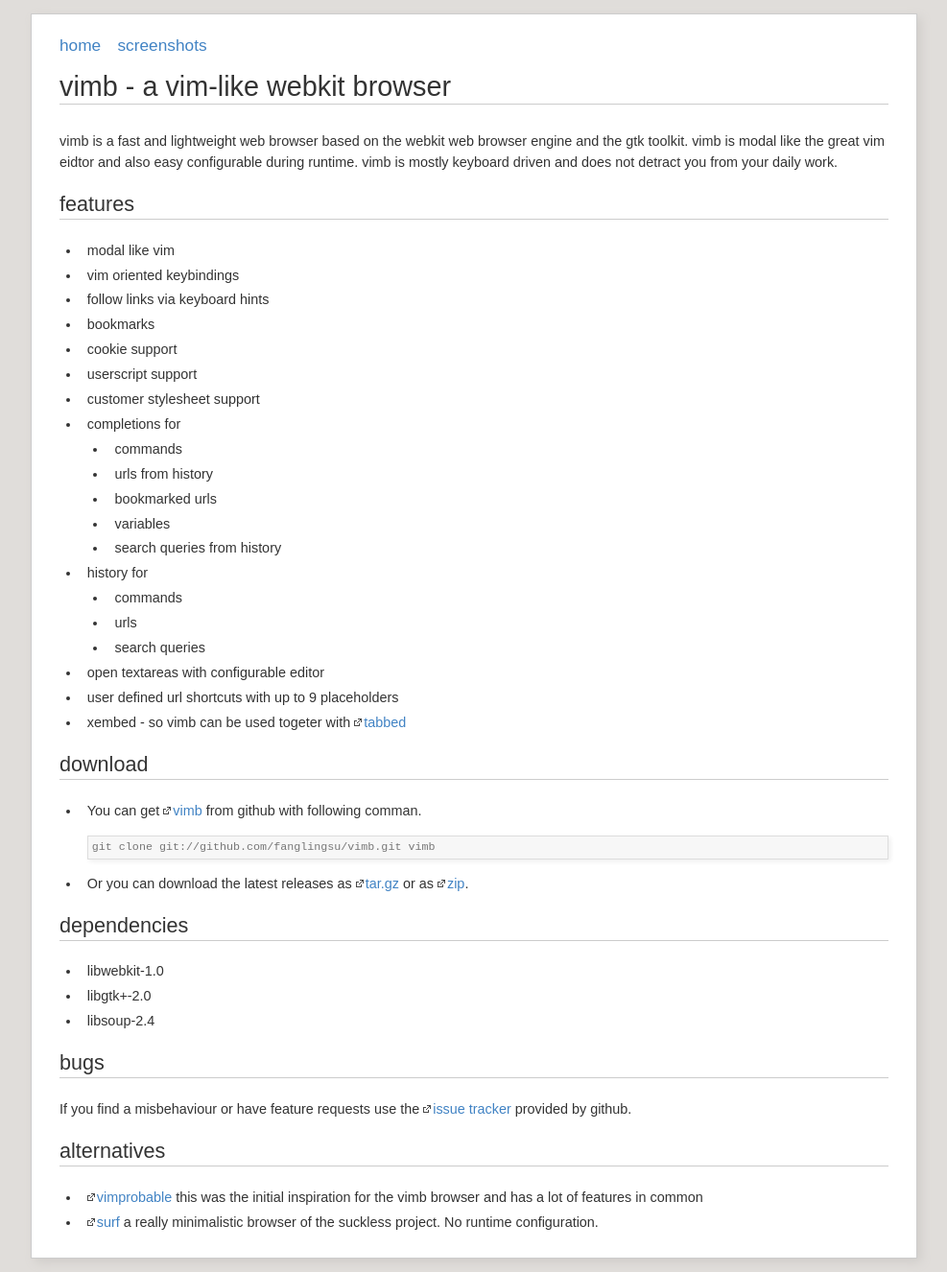
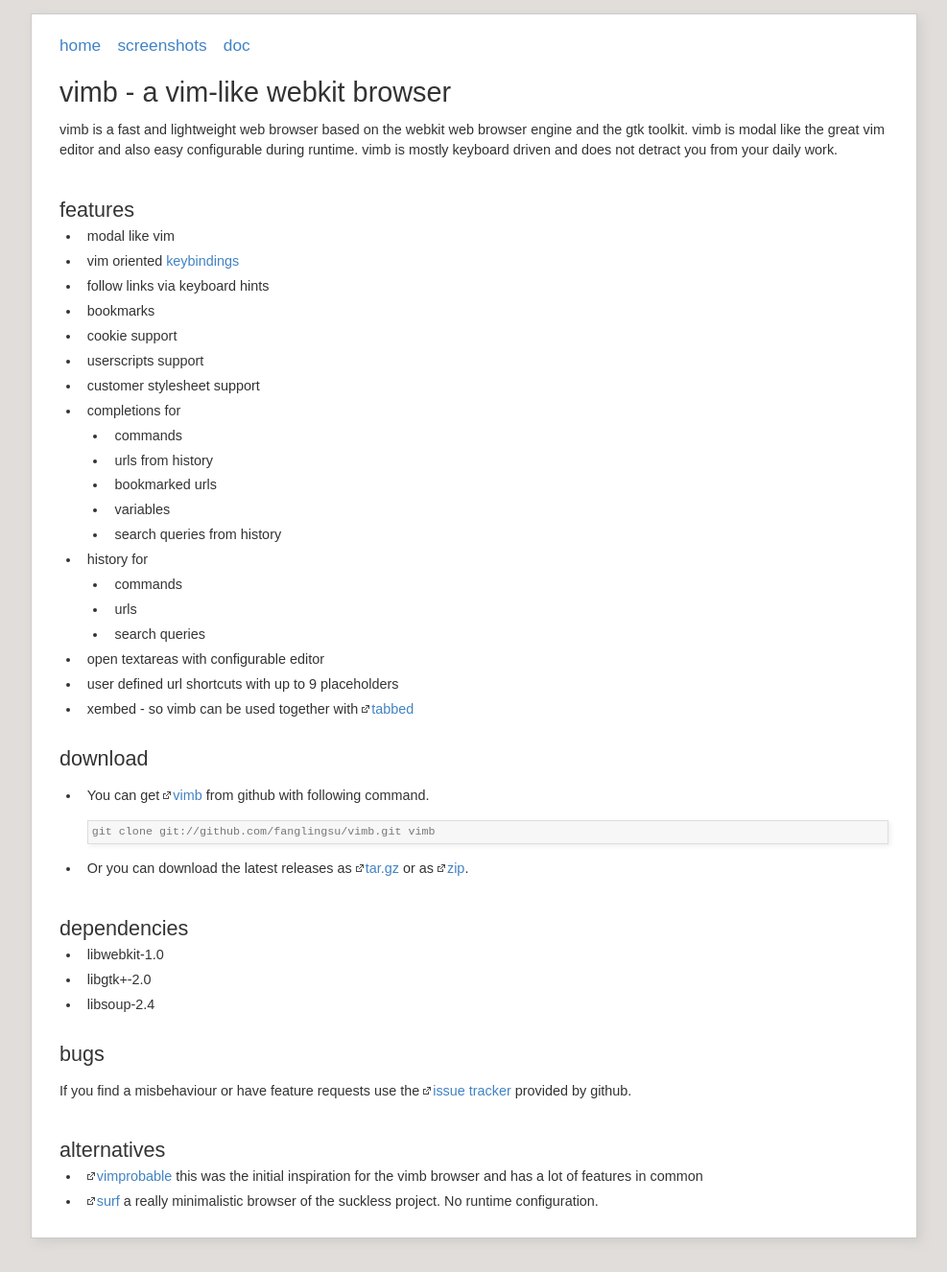
Before and after one commit to fanglingsu/vimb, a Jekyll site: the page built from index.md, in a window 1280 px wide. Shown: the whole page at 96% size, without its empty margins (146-1133 px from the left). Built offline with Jekyll 4.4.1, drawn with Linux system fonts in a browser that asks for light colours; after the commit the page ends 1305 px from its top, so only the background shows below that.

Commit message:
Added new page for vimb documentation.

```diff
--- a/_layouts/default.html
+++ b/_layouts/default.html
@@ -16,6 +16,7 @@
     <ul>
         <li><a href="./">home</a></li>
         <li><a href="screenshots.html">screenshots</a></li>
+        <li><a href="doc.html">doc</a></li>
     </ul>
 <div>
 </div>
--- a/index.md
+++ b/index.md
@@ -1,23 +1,23 @@
 ---
 title:  Vimb - Vim-Like Webkit Browser
 layout: default
-meta:   vimb browser is a fast, keyboard driven and lightweight webbrowser
+meta:   vimb browser is a fast, keyboard driven and lightweight browser
 ---
 
 # vimb - a vim-like webkit browser
 
 vimb is a fast and lightweight web browser based on the webkit web browser
-engine and the gtk toolkit. vimb is modal like the great vim eidtor and also
+engine and the gtk toolkit. vimb is modal like the great vim editor and also
 easy configurable during runtime. vimb is mostly keyboard driven and does not
 detract you from your daily work.
 
 ## features
 - modal like vim
-- vim oriented keybindings
+- vim oriented [keybindings](doc.html#default-keys)
 - follow links via keyboard hints
 - bookmarks
 - cookie support
-- userscript support
+- userscripts support
 - customer stylesheet support
 - completions for
   - commands
@@ -31,11 +31,11 @@
   - search queries
 - open textareas with configurable editor
 - user defined url shortcuts with up to 9 placeholders
-- xembed - so vimb can be used togeter with [tabbed][]
+- xembed - so vimb can be used together with [tabbed][]
 
 ## download
 
-- You can get [vimb][] from github with following comman.
+- You can get [vimb][] from github with following command.
 
       git clone git://github.com/fanglingsu/vimb.git vimb
 
--- a/theme/main.css
+++ b/theme/main.css
@@ -1,21 +1,20 @@
 *{margin:0;padding:0;}
 html{background-color:#e0ddda;font-size:1em;}
-body{color:#333;font-family:Dejavu sans-serif,sans-serif;margin:0;padding:0;line-height:1.5em;font-size:0.9em;}
-#content{background-color:#fff;margin:1em auto;padding:2.5em 2em 1.5em;max-width:60em;min-width:50em;border:1px solid #ccc;box-shadow:4px 4px 10px #d0cdca;}
+body{color:#333;font-family:Dejavu sans-serif,sans-serif;margin:0;padding:0;line-height:1.5em;font-size:.9em;}
+#content{background-color:#fff;margin:1em auto;padding:2.5em 2em 1.5em;max-width:60em;min-width:30em;border:1px solid #ccc;box-shadow:4px 4px 10px #d0cdca;}
 #head{font-size:1.2em;position:absolute;top:2em;}
 #head h3{display:none;}
 #head ul{margin:0;padding:0;}
 #head ul li{list-style:none;float:left;margin:0 1em 0 0;padding:0;}
-h1,h2,h3{font-weight:normal;padding-bottom:0.2em;margin:1em 0 1em;}
-h1,h2{border-bottom:1px solid #ccc;}
+h1,h2,h3{font-weight:normal;padding:1.2em 0 .1em;}
 h1{font-size:2em;}
 h2{font-size:1.5em;}
 h3{font-size:1.2em;}
 em{font-style:italic;}
 p,pre,ul,ol,dl{margin-top:1em;margin-bottom:1em;}
 ul,ol{list-style-position:outside;margin:0 0 0 1.5em;}
-li{line-height:1.5em;margin:0.3em auto;padding-left:0.5em;}
-ul li,ol li{margin:0.3em auto;}
+li{line-height:1.5em;margin:.3em auto;padding-left:.5em;}
+ul li,ol li{margin:.3em auto;}
 ul li{list-style-type:disc;}
 ol li{list-style-type:decimal;}
 img{border:1px solid #ddd;max-width:100%;padding:0 0 1em 0;}
@@ -26,7 +25,10 @@
 a:visited{color:#9c20ee;}
 a:focus,a:hover{text-decoration:underline;}
 table{border-collapse:collapse;}
-th,td{border:1px solid #ccc;padding:0.3em;}
+th,td{border:1px solid #ccc;padding:.3em;}
 th{background-color:#eee;}
 hr{border:none;border-top:1px solid #ccc;width:100%;}
-::selection{text-shadow:none;background-color:rgba(65, 131, 196, 0.4);}
+::selection{background-color:#bbb;}
+dl{width:100%;}
+dt{clear:left;float:left;width:25%;}
+dd{margin-left:25%;}
```
Also changed, not shown: doc.md (added, +232 -0 lines).
